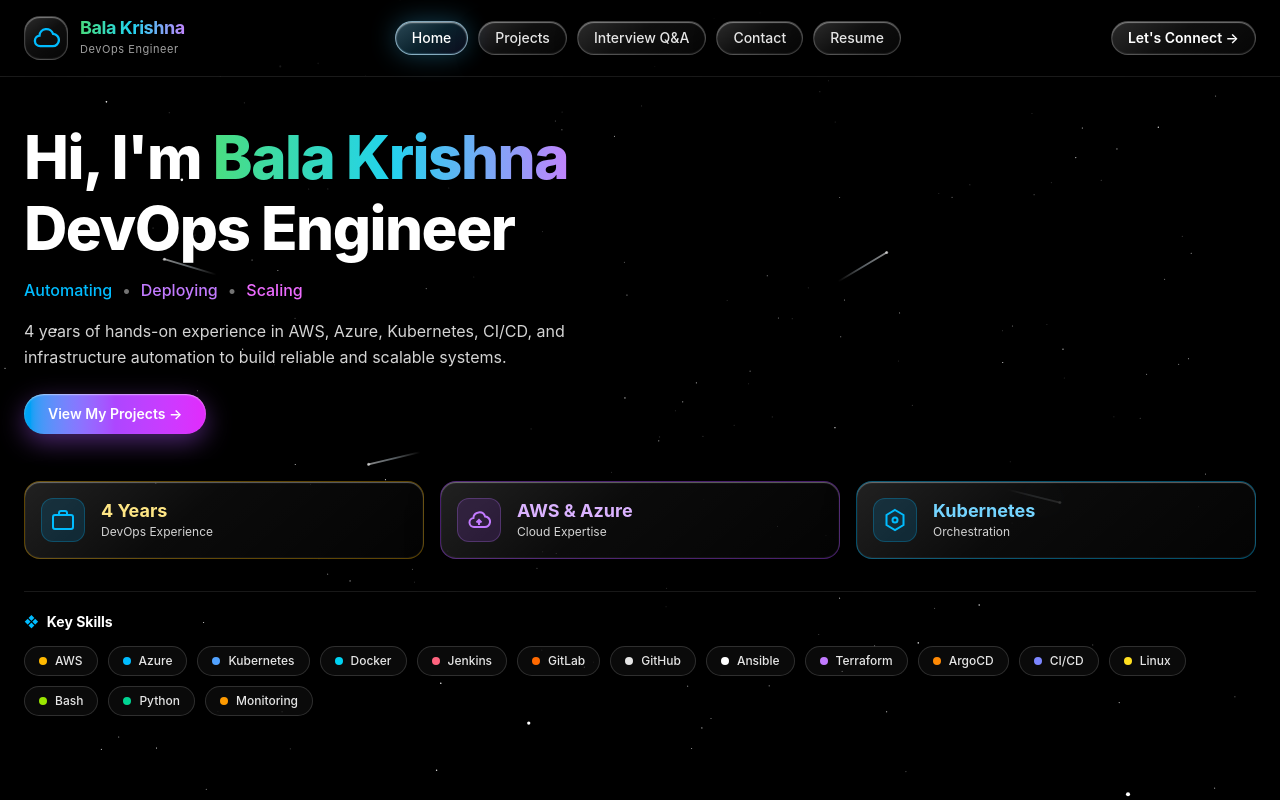
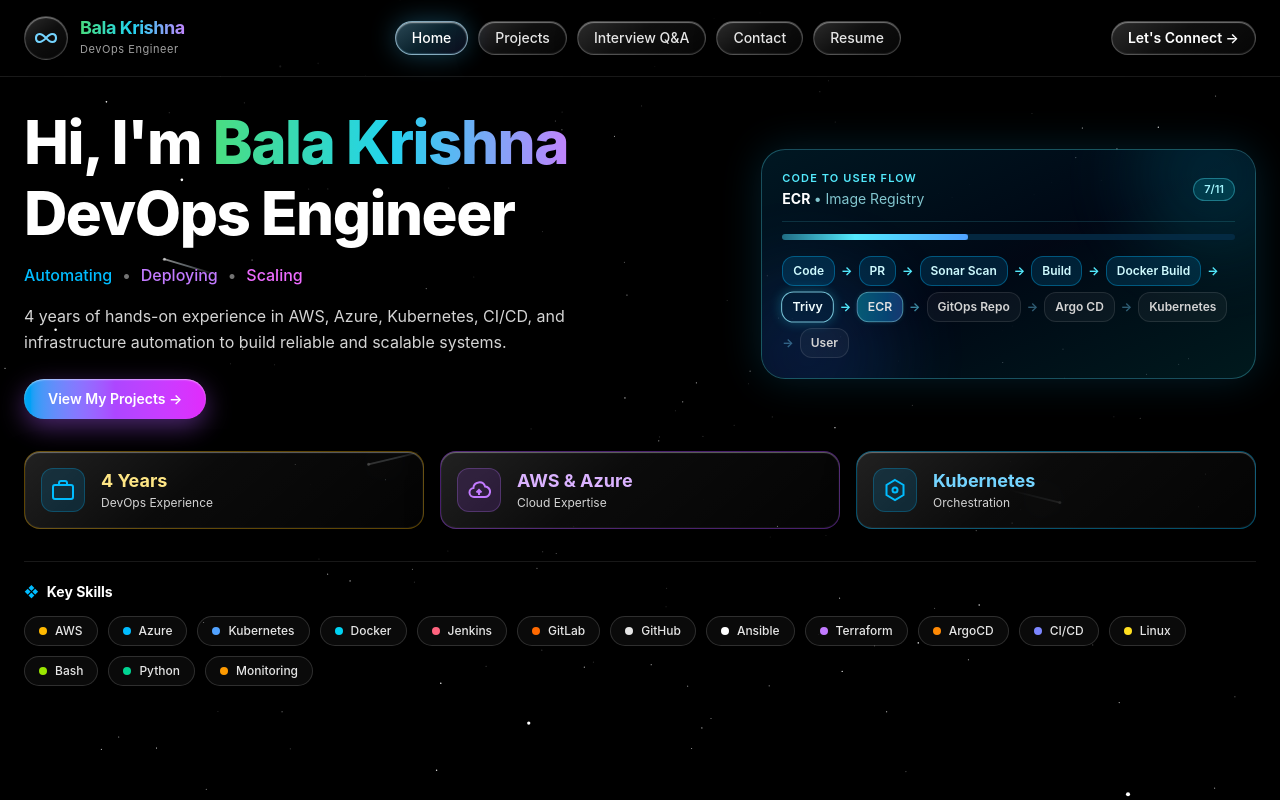
Before and after one commit to Bala-Nakkala/Bala-Nakkala.github.io, a React (Vite) app: page / in a window 1280 px wide. Built offline with nearby package versions, Linux system fonts and the light colour scheme.

Commit message:
Add animated Code-to-User water flow and DevOps logo

```diff
--- a/src/App.jsx
+++ b/src/App.jsx
@@ -26,11 +26,25 @@ const INITIAL_HOSTED_RESUMES = [
   },
 ];
 
+const PIPELINE_FLOW_STEPS = [
+  { name: "Code", sub: "Source Commit" },
+  { name: "PR", sub: "Pull Request" },
+  { name: "Sonar Scan", sub: "Code Quality" },
+  { name: "Build", sub: "Artifact Build" },
+  { name: "Docker Build", sub: "Container Image" },
+  { name: "Trivy", sub: "Security Scan" },
+  { name: "ECR", sub: "Image Registry" },
+  { name: "GitOps Repo", sub: "Manifests" },
+  { name: "Argo CD", sub: "Continuous Sync" },
+  { name: "Kubernetes", sub: "Cluster Runtime" },
+  { name: "User", sub: "Live Traffic" },
+];
+
 const USER_PROJECTS = [
   {
     name: "Bala-Nakkala.github.io",
-    tag: "React • Vite • Cloudflare CI/CD",
-    desc: "Personal DevOps portfolio deployed via GitHub and Cloudflare with automated builds and glassmorphic UI.",
+    tag: "React • Vite • GitHub Pages",
+    desc: "Personal DevOps portfolio deployed via GitHub Actions and GitHub Pages with glassmorphic UI.",
     githubUrl: "https://github.com/Bala-Nakkala/Bala-Nakkala.github.io",
   },
   {
@@ -107,6 +121,117 @@ const MULTI_COLOR_GRADIENTS = [
   "linear-gradient(90deg, #4ADE80 0%, #22D3EE 50%, #C084FC 100%)",
   "linear-gradient(90deg, #FB923C 0%, #F472B6 50%, #60A5FA 100%)",
 ];
+
+function DevOpsInfinityLogo({ className = "h-6 w-6" }) {
+  return (
+    <svg
+      className={className}
+      viewBox="0 0 24 24"
+      fill="none"
+      stroke="currentColor"
+      strokeWidth="2.1"
+      strokeLinecap="round"
+      strokeLinejoin="round"
+    >
+      <path d="M18.178 8c5.096 0 5.096 8 0 8-5.095 0-7.133-8-12.739-8-4.585 0-4.585 8 0 8 5.606 0 7.644-8 12.74-8z" />
+    </svg>
+  );
+}
+
+function WaterFlowArchitectureCard() {
+  const [activeIndex, setActiveIndex] = useState(0);
+
+  useEffect(() => {
+    const timer = setInterval(() => {
+      setActiveIndex((prev) => (prev + 1) % PIPELINE_FLOW_STEPS.length);
+    }, 900);
+    return () => clearInterval(timer);
+  }, []);
+
+  const currentStep = PIPELINE_FLOW_STEPS[activeIndex];
+
+  return (
+    <div className="relative overflow-hidden rounded-3xl border border-cyan-300/30 bg-gradient-to-br from-sky-500/[0.14] via-blue-600/[0.08] to-cyan-400/[0.12] p-5 shadow-[0_0_40px_rgba(14,165,233,0.18)] backdrop-blur-2xl">
+      {/* Subtle animated water glow orbs */}
+      <div
+        className="pointer-events-none absolute -top-14 -right-10 h-40 w-40 rounded-full bg-cyan-400/20 blur-2xl"
+        style={{ animation: "waterPulse 5s ease-in-out infinite" }}
+      />
+      <div
+        className="pointer-events-none absolute -bottom-16 -left-10 h-44 w-44 rounded-full bg-blue-500/20 blur-2xl"
+        style={{ animation: "waterPulse 6.5s ease-in-out infinite reverse" }}
+      />
+
+      <style>{`
+        @keyframes waterPulse {
+          0%, 100% { transform: translate(0px, 0px) scale(1); opacity: 0.7; }
+          50% { transform: translate(-10px, 8px) scale(1.12); opacity: 1; }
+        }
+        @keyframes waterStream {
+          0% { transform: translateX(-120%); }
+          100% { transform: translateX(240%); }
+        }
+      `}</style>
+
+      <div className="relative z-10 flex items-center justify-between gap-2 border-b border-cyan-300/15 pb-3">
+        <div>
+          <div className="text-[11px] font-semibold uppercase tracking-widest text-cyan-300">
+            Code to User Flow
+          </div>
+          <div className="mt-0.5 text-sm font-bold text-white">
+            {currentStep.name}{" "}
+            <span className="font-normal text-cyan-200/80">
+              • {currentStep.sub}
+            </span>
+          </div>
+        </div>
+        <span className="rounded-full border border-cyan-300/35 bg-cyan-400/15 px-2.5 py-0.5 text-[11px] font-semibold text-cyan-200">
+          {activeIndex + 1}/{PIPELINE_FLOW_STEPS.length}
+        </span>
+      </div>
+
+      {/* Animated water stream bar */}
+      <div className="relative z-10 mt-3 h-1.5 w-full overflow-hidden rounded-full bg-sky-950/80">
+        <div
+          className="h-full w-1/2 rounded-full bg-gradient-to-r from-transparent via-cyan-300 to-blue-400"
+          style={{ animation: "waterStream 2.4s linear infinite" }}
+        />
+      </div>
+
+      {/* Compact clean flow path: Code -> PR -> ... -> User */}
+      <div className="relative z-10 mt-4 flex flex-wrap items-center gap-1.5">
+        {PIPELINE_FLOW_STEPS.map((step, idx) => {
+          const isCurrent = idx === activeIndex;
+          const isPassed = idx < activeIndex;
+          return (
+            <React.Fragment key={step.name}>
+              <div
+                className={`rounded-xl border px-2.5 py-1.5 text-xs font-semibold transition-all duration-300 ${
+                  isCurrent
+                    ? "scale-105 border-cyan-200 bg-gradient-to-r from-cyan-400/35 to-blue-500/35 text-white shadow-[0_0_16px_rgba(34,211,238,0.45)]"
+                    : isPassed
+                      ? "border-sky-400/35 bg-sky-500/15 text-cyan-100"
+                      : "border-white/10 bg-white/[0.04] text-neutral-300"
+                }`}
+              >
+                {step.name}
+              </div>
+              {idx < PIPELINE_FLOW_STEPS.length - 1 && (
+                <span
+                  className={`text-xs font-bold transition-colors duration-300 ${
+                    isCurrent || isPassed ? "text-cyan-300" : "text-sky-300/40"
+                  }`}
+                >
+                  →
+                </span>
+              )}
+            </React.Fragment>
+          );
+        })}
+      </div>
+    </div>
+  );
+}
 
 function SpaceDotsBackground() {
   const canvasRef = useRef(null);
@@ -417,16 +542,8 @@ export default function App() {
             }}
             className="flex cursor-pointer items-center gap-3 text-left transition-transform duration-200 hover:scale-[1.01] active:scale-[0.97]"
           >
-            <div className="ios-glass-pill flex h-11 w-11 items-center justify-center rounded-2xl border-sky-400/40 shadow-[0_0_22px_rgba(56,189,248,0.28)]">
-              <svg
-                className="h-7 w-7 text-sky-400"
-                viewBox="0 0 24 24"
-                fill="none"
-                stroke="currentColor"
-                strokeWidth="2"
-              >
-                <path d="M17.5 19H7a4.5 4.5 0 0 1-.6-8.96A6 6 0 0 1 18.1 8.5 4 4 0 0 1 17.5 19z" />
-              </svg>
+            <div className="ios-glass-pill flex h-11 w-11 items-center justify-center rounded-full border-sky-400/40 text-sky-300 shadow-[0_0_22px_rgba(56,189,248,0.28)]">
+              <DevOpsInfinityLogo className="h-6 w-6" />
             </div>
             <div>
               <div className="text-base sm:text-lg font-bold tracking-tight leading-none">
@@ -509,7 +626,9 @@ export default function App() {
                 </div>
               </div>
 
-              <div className="min-h-[340px] lg:col-span-5" />
+              <div className="lg:col-span-5">
+                <WaterFlowArchitectureCard />
+              </div>
             </section>
 
             {/* 3 Interactive iOS Glass Highlight Cards */}
```
